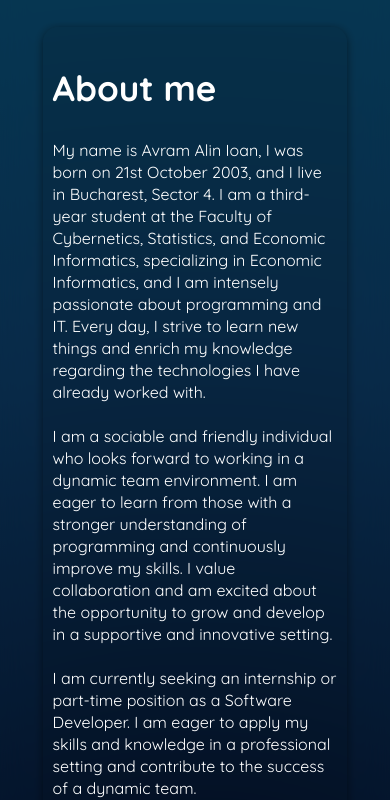
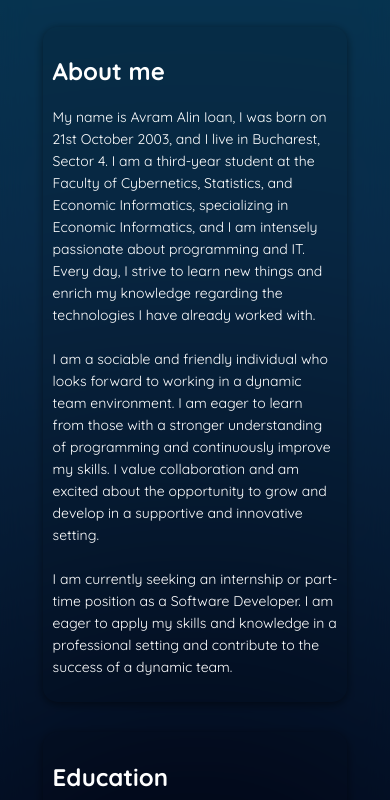
Before and after one commit to AvramAlin/AvramAlinPortofolio, a plain HTML site: page index.html in a window 390 px wide. Shown: the part 1164-1964 px from the top of the page. Drawn offline with Linux system fonts and the light colour scheme.

Commit message:
Responsiveness fix

```diff
--- a/stylePortofolio.css
+++ b/stylePortofolio.css
@@ -260,6 +260,12 @@ a:hover{
     .introduction p{
         font-size: 15px;
     }
+    .secondContent h2{
+        font-size: 30px;
+    }
+    .secondContent p{
+        font-size: 15px;
+    }
     button{
         font-size: 13px;
     }
@@ -284,6 +290,12 @@ a:hover{
     .introduction p {
         font-size: 14px;
     }
+    .secondContent h2 {
+        font-size: 24px;
+    }
+    .secondContent p {
+        font-size: 14px;
+    }
     button {
         font-size: 12px;
         padding: 8px;
@@ -304,4 +316,10 @@ a:hover{
     .introduction p, button {
         font-size: 12px;
     }
+    .secondContent h2 {
+        font-size: 20px;
+    }
+    .secondContent p, button {
+        font-size: 12px;
+    }
 }
```
